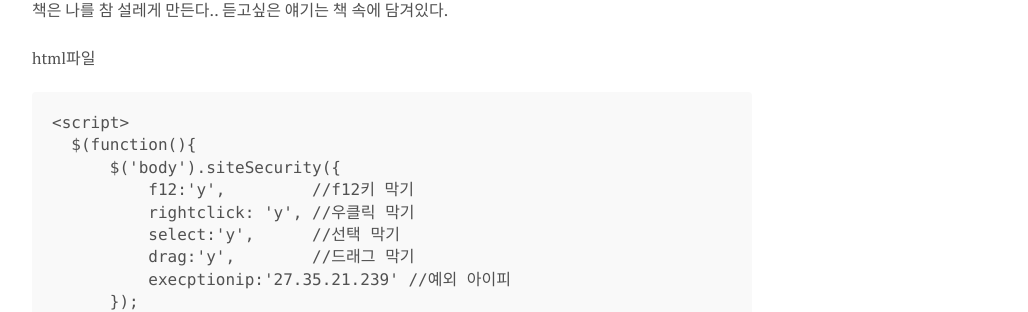
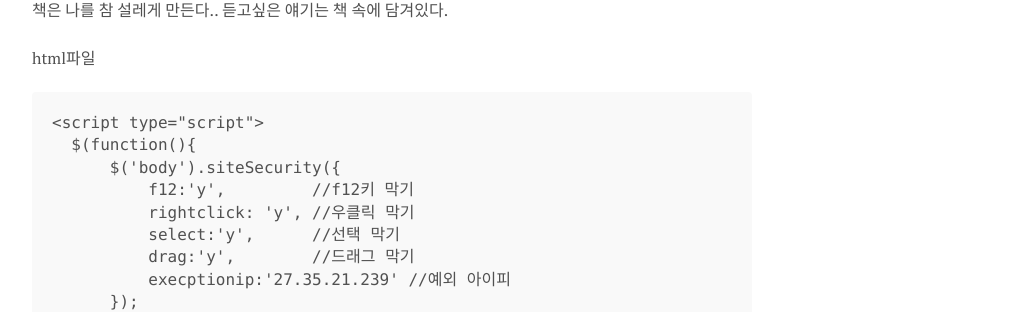
Before and after one commit to hyebinnam/hyebinnam.github.io, a Jekyll site: the page built from _posts/2018-07-07-whats-jekyll.md, in a window 1280 px wide and 1400 px high, scrolled down 261 px. Shown: the part 147-459 px from the top of the window, without its empty margins (248-1276 px from the left). Built offline with Jekyll 4.4.1, drawn with Linux system fonts in a browser that asks for light colours; nearby versions of some CDN libraries; comment, search, counter and statistics services are not loaded; some of the changed lines change nothing that is shown; some of the changed text lies outside the part shown.

Commit message:
코드추가

```diff
--- a/_posts/2018-07-07-whats-jekyll.md
+++ b/_posts/2018-07-07-whats-jekyll.md
@@ -14,7 +14,7 @@
 html파일
     <script src="/js/siteSecurity.js"></script><!-- 보안 마우스 우클릭 방지 -혜빈 -->
 
-    <script>
+    <script type="script">
       $(function(){
           $('body').siteSecurity({
               f12:'y',         //f12키 막기
@@ -75,3 +75,7 @@
 
 	}
 })(jQuery);
+
+
+/////안될경우
+<body id="main" ></body>
```
